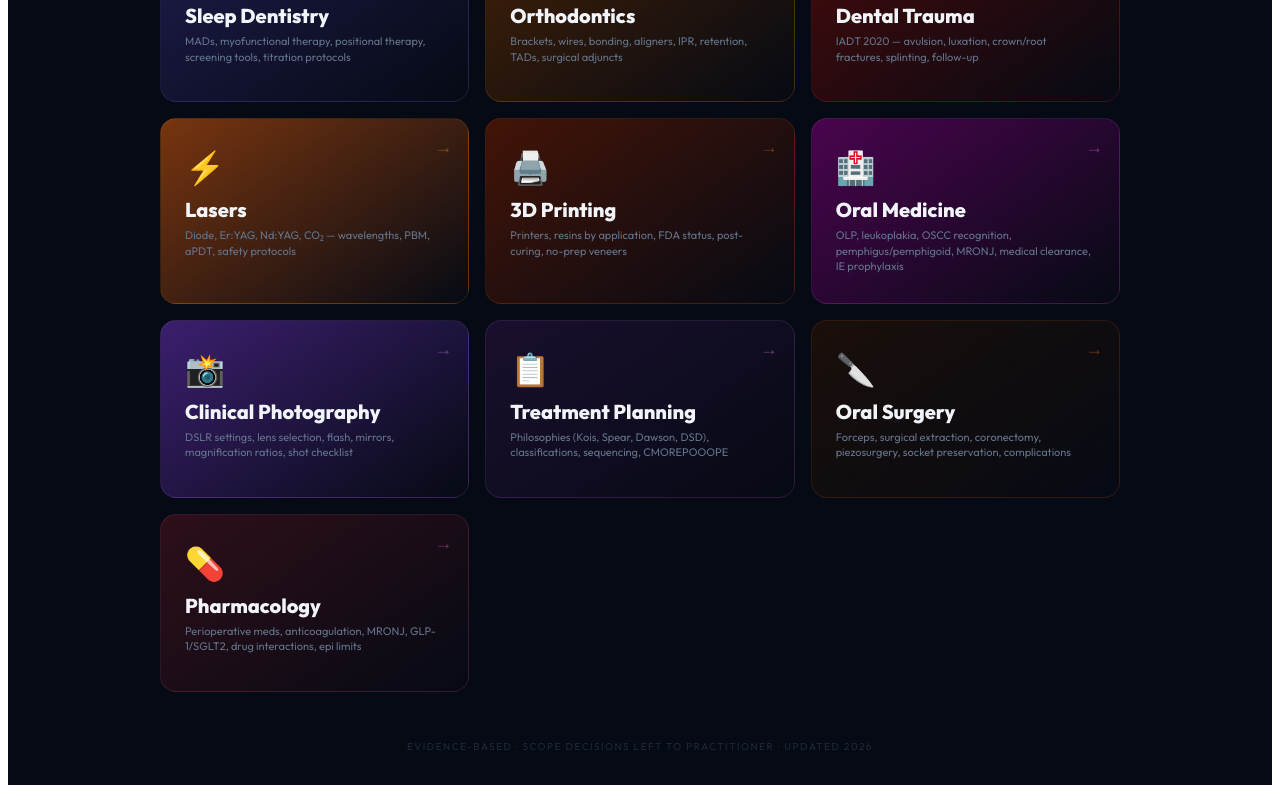
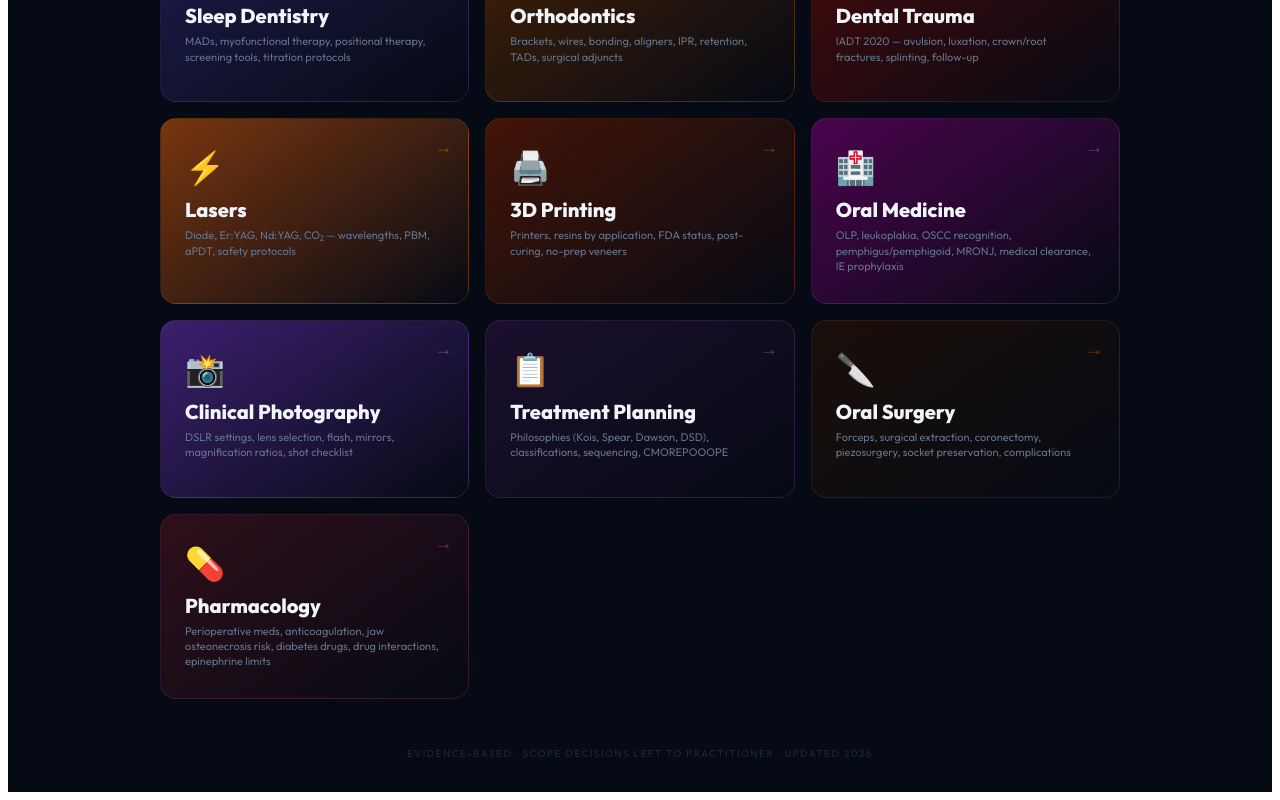
Before and after one commit to andywellis/wtfifuv2, a React (Vite) app: page / in a window 1280 px wide. Shown: the part 892-1692 px from the top of the page. Built offline with nearby package versions, Linux system fonts and the light colour scheme.

Commit message:
Fix pharmacology subtitle - spell out acronyms

```diff
--- a/src/App.jsx
+++ b/src/App.jsx
@@ -106,7 +106,7 @@ const SPECIALTIES = [
   },
   {
     id: "pharmacology", name: "Pharmacology", icon: "💊", color: "#f472b6", bg: "#2e0f1a",
-    subtitle: "Perioperative meds, anticoagulation, MRONJ, GLP-1/SGLT2, drug interactions, epi limits",
+    subtitle: "Perioperative meds, anticoagulation, jaw osteonecrosis risk, diabetes drugs, drug interactions, epinephrine limits",
     filterGroups: ["Anticoagulants & Antiplatelets", "Antihypertensives", "Diabetes Medications", "Bisphosphonates & MRONJ", "Psychiatric Medications", "Corticosteroids", "Supplements & Cannabinoids", "Other Medication Classes", "Quick Reference"],
     dataKey: "pharmacology", ready: true,
   },
```
